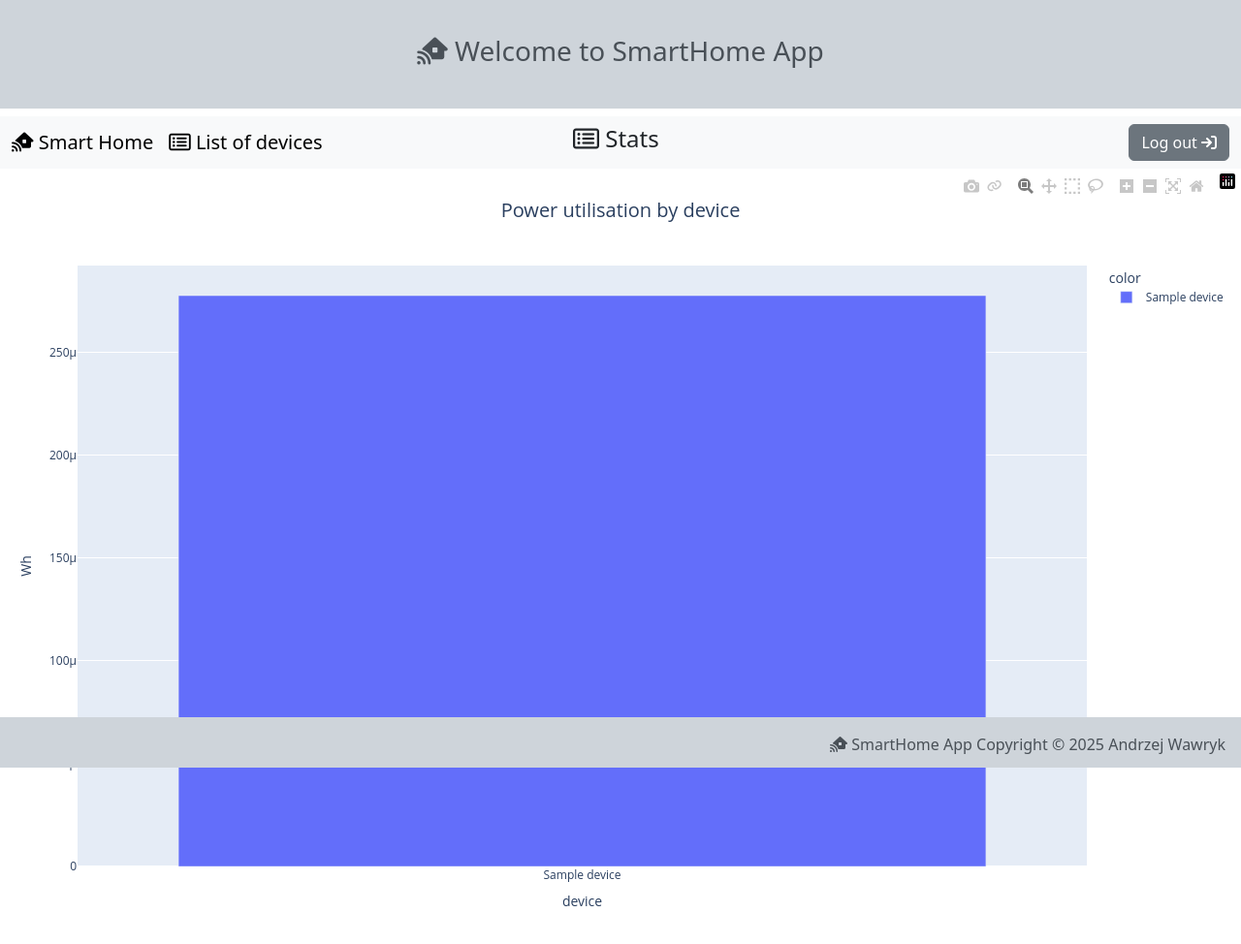
After one commit to preemek/smarthome_app, a Django app: page /shApp/stats/ in a window 1280 px wide. The commit adds this page. Shown: the whole page at 97% size. Run offline with Django 5.2, Linux system fonts and the light colour scheme; a user stored in the database is signed in; tables that the repository leaves empty hold one stand-in row (values such as "Sample post"); some libraries are stand-ins or nearby versions.

Commit message:
Praca w domu 2025-01-25

```diff
--- a/SmartHome/SmartHomeApp/urls.py
+++ b/SmartHome/SmartHomeApp/urls.py
@@ -1,6 +1,6 @@
 from django.urls import path
 from SmartHomeApp.views import (shApp_devices, shApp_new_device, shApp_edit_device, shApp_delete_device,
-                                shApp_edit_OnOff, shApp_logs)
+                                shApp_edit_OnOff, shApp_logs, shApp_stats)
 
 urlpatterns = [
     path('devices/', shApp_devices, name='devices'),
@@ -9,4 +9,5 @@ urlpatterns = [
     path('delete_device/<int:pk>/', shApp_delete_device, name='delete_device'),
     path('device_OnOff/<int:pk>/', shApp_edit_OnOff, name='device_OnOff'),
     path('logs/', shApp_logs, name='logs'),
+    path('stats/', shApp_stats, name='stats'),
 ]
--- a/SmartHome/SmartHomeApp/views.py
+++ b/SmartHome/SmartHomeApp/views.py
@@ -1,9 +1,16 @@
+from dataclasses import field
 from datetime import datetime, timezone
+from lib2to3.fixes.fix_input import context
 
+from django.db.models import Sum
 from django.shortcuts import render, redirect, get_object_or_404
+from django.template.defaultfilters import title
+
 from SmartHomeApp.models import Device, LogRow
 from SmartHomeApp.forms import DeviceForm
 from django.contrib.auth.decorators import login_required
+
+import plotly.express as px
 
 # Create your views here.
 
@@ -76,3 +83,22 @@ def shApp_logs(request):
     logs = LogRow.objects.filter(owner=request.user).order_by('on_timestamp').reverse()
 
     return render(request, 'shApp_logs.html', {"logs": logs})
+
+
+@login_required(login_url='login')
+def shApp_stats(request):
+    logs = LogRow.objects.filter(owner=request.user)
+    print(logs)
+    fig = px.bar(
+        logs,
+        x = [c.device.name for c in logs],
+        y = [c.power_in_watts * c.time_in_seconds / 3600 for c in logs],
+        title = 'Power utilisation by device',
+        labels = {'x':'device', 'y':'Wh'},
+        color=[c.device.name for c in logs],
+    )
+
+    fig.update_layout(title = {'font_size': 20,'xanchor': 'center', 'x': 0.5})
+
+    chart = fig.to_html()
+    return render(request, 'shApp_stats.html', {'chart': chart})
--- a/SmartHome/templates/shApp.html
+++ b/SmartHome/templates/shApp.html
@@ -41,7 +41,7 @@
                     <div class="card-body">
                         <h5 class="card-title"><i class="fa-solid fa-chart-line"></i>&nbsp;&nbsp;Charts and statistics</h5>
                         <p class="card-text">On the Statistics and Charts Page you can analyze data in real time.<br><br></p>
-                        <a href="#" class="btn btn-primary">Charts and statistics <i class="fa-solid fa-arrow-right-to-bracket"></i></a>
+                        <a href="{% url 'stats' %}" class="btn btn-primary">Charts and statistics <i class="fa-solid fa-arrow-right-to-bracket"></i></a>
                     </div>
                 </div>
             </div>
--- a/SmartHome/templates/shApp_logs.html
+++ b/SmartHome/templates/shApp_logs.html
@@ -88,8 +88,5 @@
         </div>
     </div>
 
-{% else %}
-    <h6>{{ user.username }} you have no devices to manage.</h6>
-    <a href="{% url 'new_device' %}">Add new device</a>
 {% endif %}
 {% endblock %}
--- /dev/null
+++ b/SmartHome/templates/shApp_stats.html
@@ -0,0 +1,36 @@
+{% extends 'shApp_base_template.html' %}
+
+{% block title %} Stats {% endblock %}
+
+{% block body %}
+<nav class="navbar navbar-expand-lg bg-body-tertiary">
+  <div class="container-fluid">
+  <div class="collapse navbar-collapse" id="navbarNav">
+      <ul class="navbar-nav mr-auto">
+        <li class="nav-item">
+          <a class="navbar-brand" href="{% url 'smart_home' %}"><i class="fa-solid fa-house-signal"></i> Smart Home</a>
+        </li>
+        <li class="nav-item">
+          <a class="navbar-brand" href="{% url 'devices' %}"><i class="fa-regular fa-rectangle-list"></i> List of devices</a>
+        </li>
+      </ul>
+      <ul class="navbar-nav mx-auto">
+        <li class="nav-item">
+          <h4><i class="fa-regular fa-rectangle-list"></i> Stats</h4>
+        </li>
+      </ul>
+      {% if user.is_authenticated %}
+      <ul class="navbar-nav ms-auto">
+        <li class="nav-item">
+          <form method="post" action="{% url 'logout' %}" >
+              {% csrf_token %}
+              <button class="btn btn-secondary" type="submit">Log&nbsp;out&nbsp;<i class="fa-solid fa-arrow-right-to-bracket"></i></button>
+          </form>
+        </li>
+      </ul>
+      {% endif %}
+    </div>
+  </div>
+</nav>
+{{ chart|safe }}
+{% endblock %}
```
